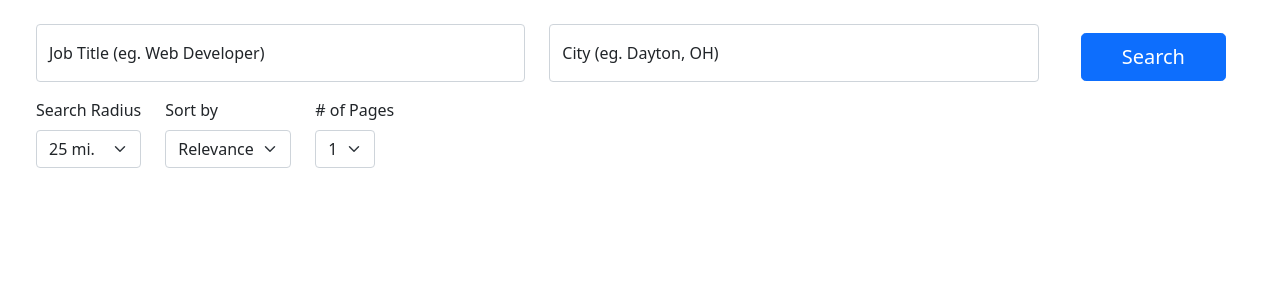
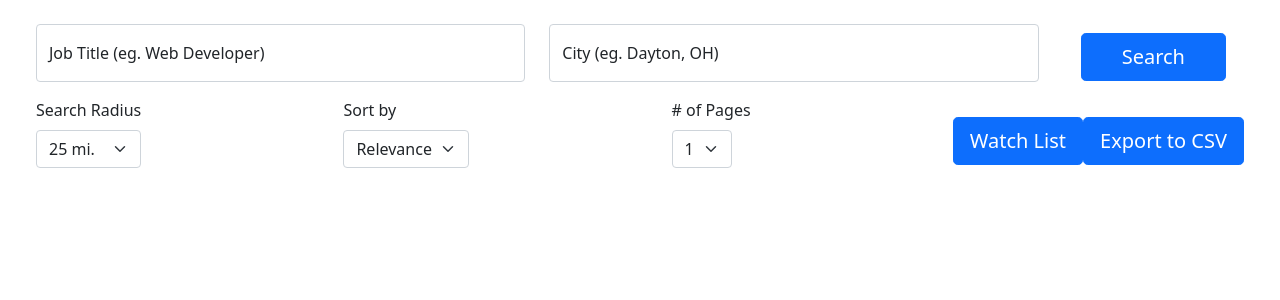
Before and after one commit to Djosc/job-collector-client, a React (Create React App) app: page / in a window 1280 px wide. Shown: the top 300 px of the page. Built offline with nearby package versions, Linux system fonts and the light colour scheme; the HTML template or start-up script is replaced by a standard one.

Commit message:
Create watch list and csv export buttons (not functional)

```diff
--- a/src/components/SearchBar.js
+++ b/src/components/SearchBar.js
@@ -68,8 +68,9 @@ const SearchBar = (props) => {
 					md="auto"
 					sm="auto"
 					lg="auto"
-					className="justify-content-start px-2 mx-2 mb-3"
+					className="justify-content-between px-2 mx-2 mb-3"
 				>
+					{/* <div className="bar-inputs-left"> */}
 					<Col>
 						<Form.Label>Search Radius</Form.Label>
 						<Form.Select
@@ -111,6 +112,32 @@ const SearchBar = (props) => {
 							<option value="5">5</option>
 						</Form.Select>
 					</Col>
+					{/* </div> */}
+					{/* buttons are not centered on some screen sizes */}
+					<div className="bar-buttons-right d-flex text-center align-items-center mt-3">
+						<Col>
+							<Button
+								variant="primary"
+								size="lg"
+								type="submit"
+								className=""
+								style={{ minWidth: 'max-content' }}
+							>
+								Watch List
+							</Button>
+						</Col>
+						<Col>
+							<Button
+								variant="primary"
+								size="lg"
+								type="submit"
+								className=""
+								style={{ minWidth: 'max-content' }}
+							>
+								Export to CSV
+							</Button>
+						</Col>
+					</div>
 				</Row>
 			</Container>
 		</div>
```
